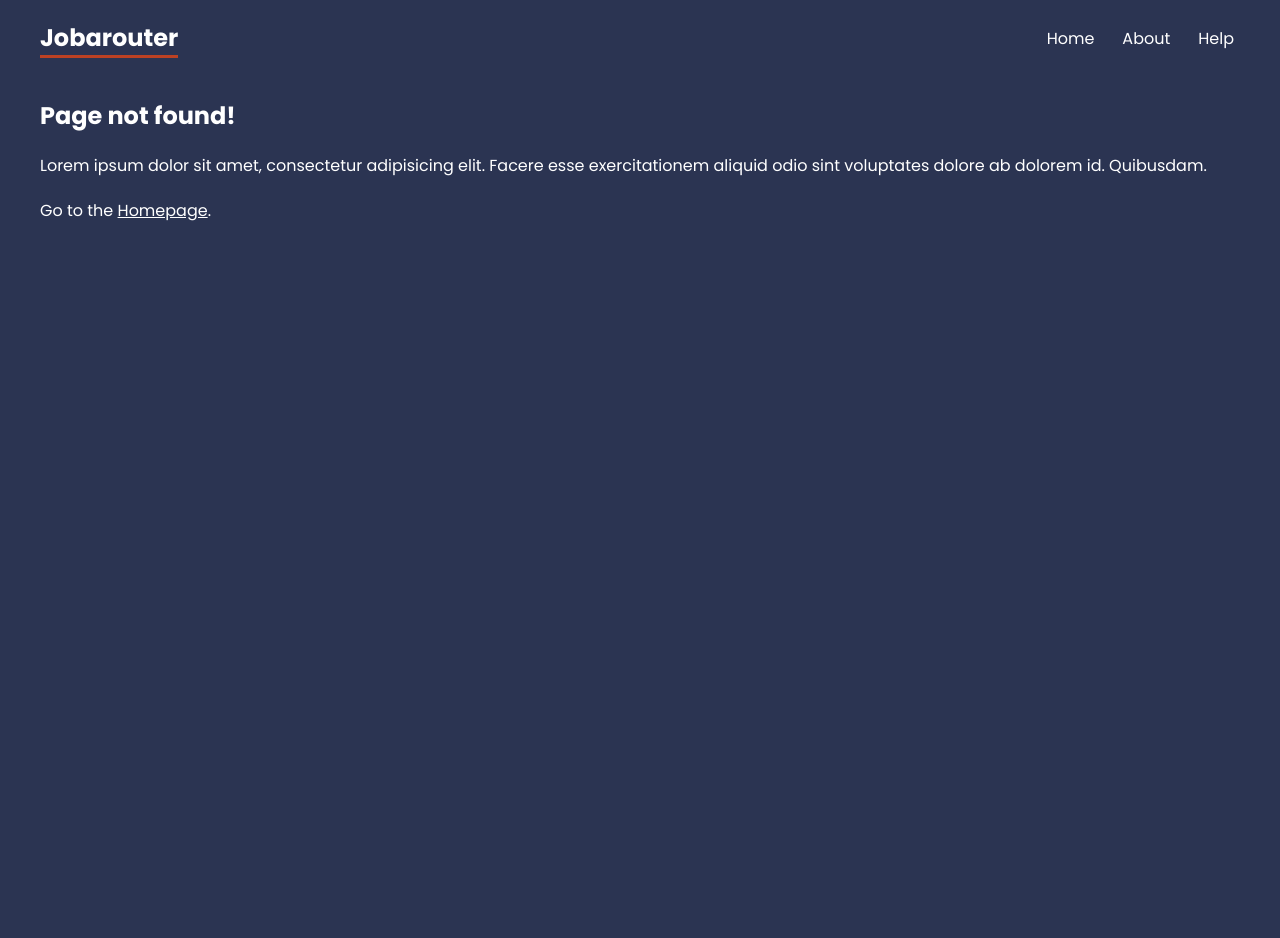
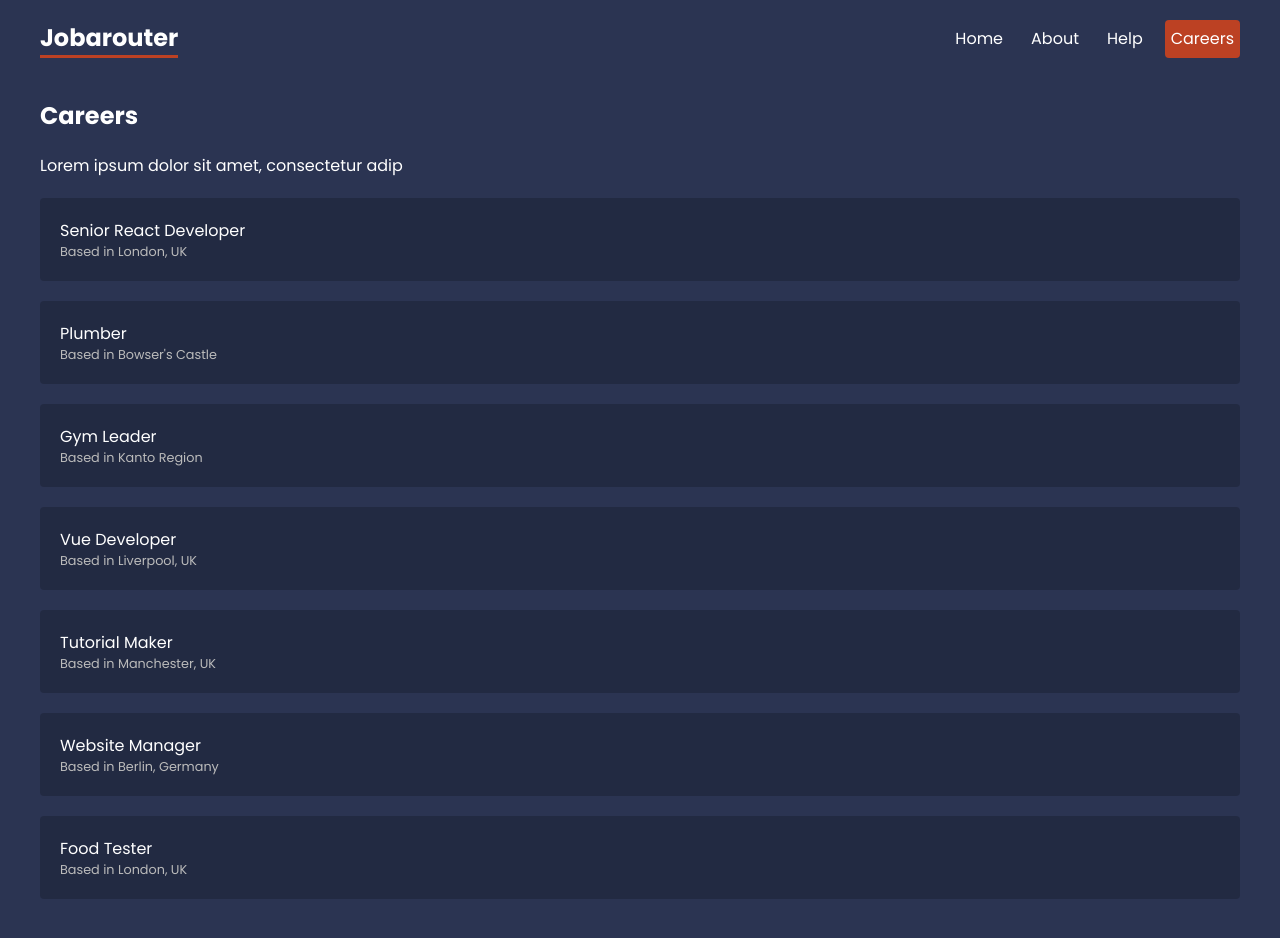
Before and after one commit to Matrix-citizen/jobarouter, a React (Create React App) app: page /careers in a window 1280 px wide. Shown: the top 938 px of the page. Before the commit the page ends 800 px from the top, so only its background shows below. Built offline with nearby package versions, Linux system fonts and the light colour scheme; data requests are answered from the project's data file; the HTML template or start-up script is replaced by a standard one.

Commit message:
Created and configured 'CareersLayout', 'Careers'. Installed http server. Added link careers link to the navbar. Added styles.

```diff
--- a/src/App.js
+++ b/src/App.js
@@ -11,19 +11,30 @@
 import Faq from './pages/help/Faq';
 import Contact from './pages/help/Contact';
 import NotFound from './pages/NotFound';
+import Careers, { careersLoader } from './pages/careers/Careers';
 
 // layouts
 import RootLayout from './layouts/RootLayout';
 import HelpLayout from './layouts/HelpLayout';
+import CareersLayout from './layouts/CareersLayout';
 
 const router = createBrowserRouter(
   createRoutesFromElements(
     <Route path="/" element={<RootLayout />}>
       <Route index element={<Home />} />
       <Route path="about" element={<About />} />
+
       <Route path="help" element={<HelpLayout />}>
         <Route path="faq" element={<Faq />}/>
         <Route path="contact" element={<Contact />}/>
+      </Route>
+
+      <Route path="careers" element={<CareersLayout />}>
+        <Route
+          index
+          element={<Careers />}
+          loader={careersLoader}
+          />
       </Route>
 
       <Route path="*" element={<NotFound />} />
--- a/src/index.css
+++ b/src/index.css
@@ -101,7 +101,24 @@
 }
 
 /* careers list */
-
+.careers > a {
+  display: block;
+  background: rgba(0,0,0,0.2);
+  padding: 20px;
+  border-radius: 4px;
+  margin: 20px 0;
+  text-decoration: none;
+}
+.careers > a:hover p {
+  color: var(--primary);
+}
+.careers p {
+  margin: 0;
+}
+.careers > a p:last-child {
+ font-size: 0.8em;
+ color: #bbb;
+}
 
 /* careers details */
 
--- /dev/null
+++ b/src/layouts/CareersLayout.js
@@ -0,0 +1,12 @@
+import { Outlet } from 'react-router-dom';
+
+export default function CareersLayout() {
+  return (
+    <div className="careers-layout">
+      <h2>Careers</h2>
+      <p>Lorem ipsum dolor sit amet, consectetur adip</p>
+
+      <Outlet />
+    </div>
+  );
+}
--- a/src/layouts/RootLayout.js
+++ b/src/layouts/RootLayout.js
@@ -9,6 +9,7 @@
           <NavLink to="/">Home</NavLink>
           <NavLink to="about">About</NavLink>
           <NavLink to="help">Help</NavLink>
+          <NavLink to="careers">Careers</NavLink>
         </nav>
       </header>
 
--- /dev/null
+++ b/src/pages/careers/Careers.js
@@ -0,0 +1,23 @@
+import { useLoaderData, Link } from 'react-router-dom';
+
+export default function Careers() {
+  const careers = useLoaderData();
+
+  return (
+    <div className='careers'>
+      {careers.map(career => (
+        <Link to="/" key={career.id}>
+          <p>{career.title}</p>
+          <p>Based in {career.location}</p>
+        </Link>
+      ))}
+    </div>
+  )
+}
+
+// loader function
+export const careersLoader = async () => {
+  const res = await fetch('http://localhost:4000/careers');
+
+  return res.json();
+}
```
